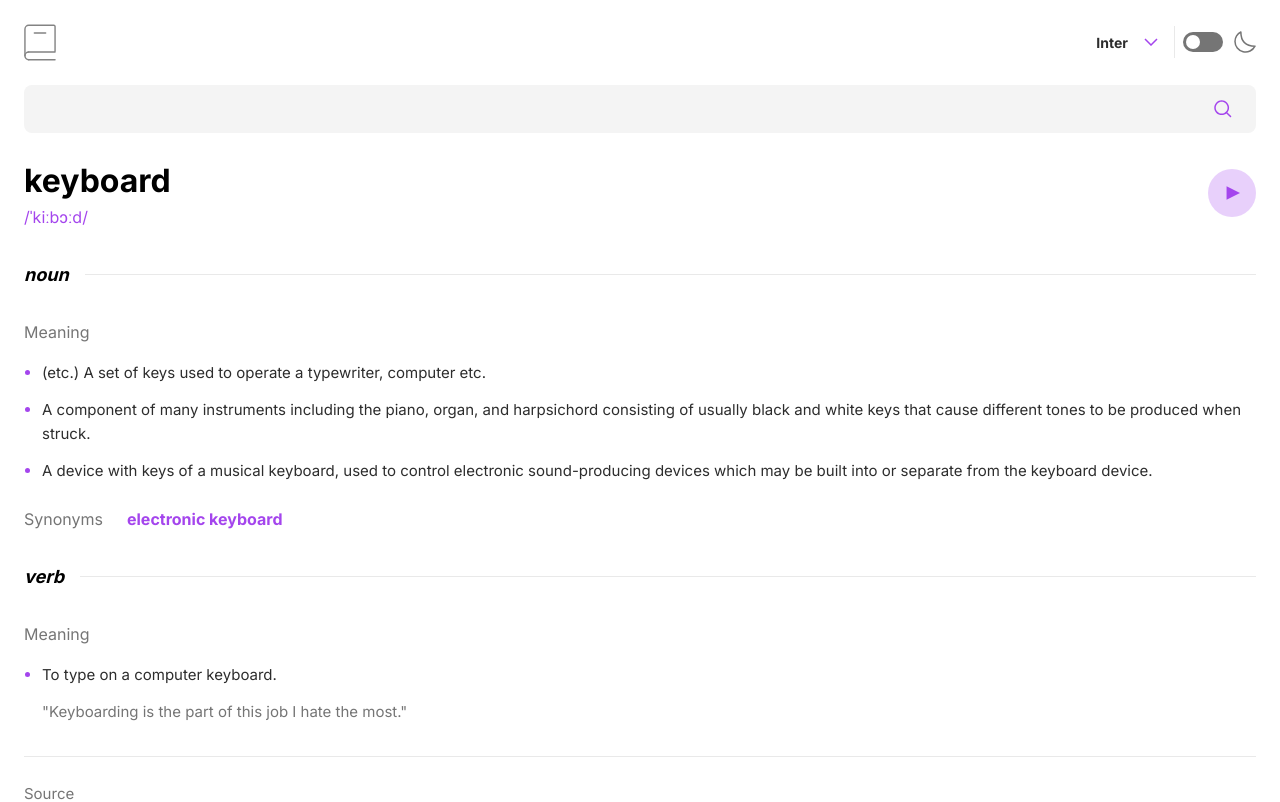
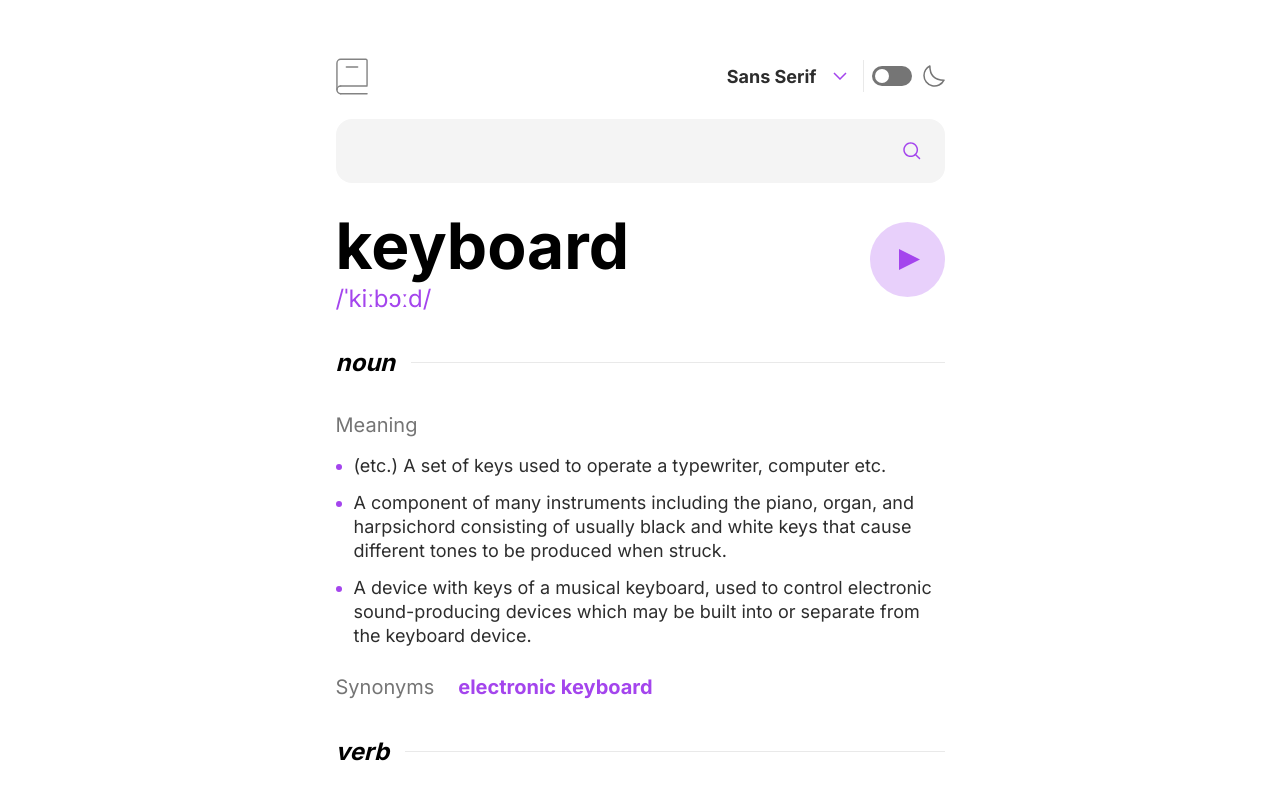
Before and after one commit to shaversj/dictionary-web-app, a Next.js app: page / in a window 1280 px wide. Shown: the top 802 px of the page. Built offline with nearby package versions, Linux system fonts and the light colour scheme.

Commit message:
Add changes to support all layouts

```diff
--- a/src/app/components/footer.js
+++ b/src/app/components/footer.js
@@ -5,10 +5,10 @@ export default function Footer({ sourceUrls }) {
     <>
       <footer className={"pb-[85px]"}>
         <div className={"mt-[32px] h-[1px] w-full bg-plaster"}></div>
-        <div className={"pt-6"}>
-          <span className={"text-[15px] text-bank-vault"}>Source</span>
+        <div className={"pt-6 md:flex md:items-center md:gap-x-[20px]"}>
+          <span className={"text-[14px] text-bank-vault underline"}>Source</span>
           <Link className={"block"} href={sourceUrls}>
-            <span className={"text-carbon-fiber"}>{sourceUrls}</span>
+            <span className={"text-[14px] text-carbon-fiber"}>{sourceUrls}</span>
           </Link>
         </div>
       </footer>
--- a/src/app/components/header.js
+++ b/src/app/components/header.js
@@ -1,16 +1,30 @@
+import { cn } from "@/utils/utils";
+
 export default function Header({ selectedFont, setSelectedFont }) {
+  const font_table = {
+    Inter: "Sans Serif",
+    Lora: "Serif",
+    Inconsolata: "Mono",
+  };
+
   return (
     <>
       <header className={"flex items-center gap-x-[95.95px]"}>
         <img className={"h-[32px] w-[28.05px] md:h-[36.5px] md:w-[32px]"} src={"/logo.svg"} alt={"Dictionary logo"} />
         <nav className={"ml-auto flex items-center"}>
           <button className={"group relative flex items-center gap-x-4"}>
-            <span className={"text-[14px] font-bold text-carbon-fiber"}>{selectedFont}</span>
+            <span className={"text-[14px] font-bold text-carbon-fiber md:text-[18px]"}>{font_table[selectedFont]}</span>
             <img src={"/icon-arrow-down.svg"} alt={"Arrow down"} />
-            <ul className={"absolute right-0 top-5 hidden w-32 rounded border group-hover:block"}>
-              <li onClick={() => setSelectedFont("Inter")}>Inter</li>
-              <li onClick={() => setSelectedFont("Lora")}>Lora</li>
-              <li onClick={() => setSelectedFont("Inconsolata")}>Inconsolata</li>
+            <ul className={"absolute right-0 top-6 z-10 hidden w-[183px] space-y-4 rounded-xl border bg-white p-6 text-left text-[18px] group-hover:block"}>
+              <li onClick={() => setSelectedFont("Inter")} className={cn("font-inter", { "font-bold": selectedFont === "Inter" })}>
+                Sans Serif
+              </li>
+              <li onClick={() => setSelectedFont("Lora")} className={cn("font-lora", { "font-bold": selectedFont === "Lora" })}>
+                Serif
+              </li>
+              <li onClick={() => setSelectedFont("Inconsolata")} className={cn("font-inconsolata", { "font-bold": selectedFont === "Inconsolata" })}>
+                Mono
+              </li>
             </ul>
           </button>
           <svg className={"ml-4 mr-2"} width="1" height="32" viewBox="0 0 1 32" fill="none" xmlns="http://www.w3.org/2000/svg">
--- a/src/app/components/meaningList.js
+++ b/src/app/components/meaningList.js
@@ -7,14 +7,14 @@ export default function MeaningList({ data }) {
             <article key={index + meaning}>
               <div className={"pt-[32px]"}>
                 <div className={"flex items-center gap-x-4"}>
-                  <h2 className={"text-[18px] font-bold italic"}>{meaning.partOfSpeech}</h2>
+                  <h2 className={"text-[18px] font-bold italic md:text-[24px]"}>{meaning.partOfSpeech}</h2>
                   <div className={"h-[1px] w-full bg-plaster"}></div>
                 </div>
                 <div>
-                  <h3 className={"pt-[32px] text-bank-vault"}>Meaning</h3>
+                  <h3 className={"pt-[32px] text-bank-vault md:text-[20px] md:leading-[24px]"}>Meaning</h3>
                   <ul className={"ml-[18px] list-outside list-disc space-y-[13px]"}>
                     {meaning.definitions.map((def, index) => (
-                      <li key={index} className={"text-[15px] leading-[24px] text-carbon-fiber marker:text-project-purple first:pt-[17px]"}>
+                      <li key={index} className={"md:leading-[24px text-[15px] leading-[24px] text-carbon-fiber marker:text-project-purple first:pt-[17px] md:text-[18px]"}>
                         {def.definition}
                         {def.example && (
                           <>
@@ -28,8 +28,8 @@ export default function MeaningList({ data }) {
                   {meaning.synonyms.length > 0 && (
                     <>
                       <div className={"flex gap-x-6 pt-6"}>
-                        <span className={"text-bank-vault"}>Synonyms</span>
-                        <span className={"font-bold text-project-purple"}>{meaning.synonyms}</span>
+                        <span className={"text-bank-vault md:text-[20px]"}>Synonyms</span>
+                        <span className={"font-bold text-project-purple md:text-[20px]"}>{meaning.synonyms}</span>
                       </div>
                     </>
                   )}
--- a/src/app/components/search.js
+++ b/src/app/components/search.js
@@ -1,8 +1,8 @@
 export default function Search({ formAction }) {
   return (
     <section>
-      <form className={"flex h-[48px] w-full items-center rounded-lg bg-lighthouse px-6"} action={formAction}>
-        <input name={"word"} type={"text"} className={"bg-lighthouse font-bold text-carbon-fiber outline-none outline-0 placeholder:bg-lighthouse"}></input>
+      <form className={"flex h-[48px] w-full items-center rounded-2xl bg-lighthouse px-6 md:h-[64px]"} action={formAction}>
+        <input name={"word"} type={"text"} className={"bg-lighthouse font-bold text-carbon-fiber outline-none outline-0 placeholder:bg-lighthouse md:text-[20px]"}></input>
         <button className={"ml-auto"} type={"submit"}>
           <svg className={"ml-auto"} width="18" height="18" viewBox="0 0 18 18" fill="none" xmlns="http://www.w3.org/2000/svg">
             <path
--- a/src/app/components/wordsection.js
+++ b/src/app/components/wordsection.js
@@ -8,8 +8,8 @@ export default function WordSection({ word, phonetic, phonetics }) {
     <>
       <section className={"flex items-center pt-6"}>
         <div>
-          <h1 className={"text-[32px] font-bold"}>{word}</h1>
-          <span className={"pt-2 text-project-purple"}>{phonetic}</span>
+          <h1 className={"text-[32px] font-bold md:text-[64px] md:leading-[77px]"}>{word}</h1>
+          <span className={"pt-2 text-project-purple md:text-[24px] md:leading-[29px]"}>{phonetic}</span>
         </div>
         <button
           className={"ml-auto"}
@@ -18,7 +18,7 @@ export default function WordSection({ word, phonetic, phonetics }) {
             audio.play();
           }}
         >
-          <img className={"ml-auto h-[48px] w-[48px]"} src={"/icon-play.svg"} alt={"Audio"} />
+          <img className={"ml-auto h-[48px] w-[48px] md:h-[75px] md:w-[75px]"} src={"/icon-play.svg"} alt={"Audio"} />
         </button>
       </section>
     </>
--- a/src/app/layout.js
+++ b/src/app/layout.js
@@ -11,7 +11,7 @@ export const metadata = {
 export default function RootLayout({ children }) {
   return (
     <html lang="en">
-      <body className={`${inter.variable} ${lora.variable} ${inconsolata.variable} px-6 pt-6`}>{children}</body>
+      <body className={`${inter.variable} ${lora.variable} ${inconsolata.variable} mx-auto px-6 pt-6 md:w-[689px] md:px-[40px] md:pt-[58px] lg:w-[737px]`}>{children}</body>
     </html>
   );
 }
```
